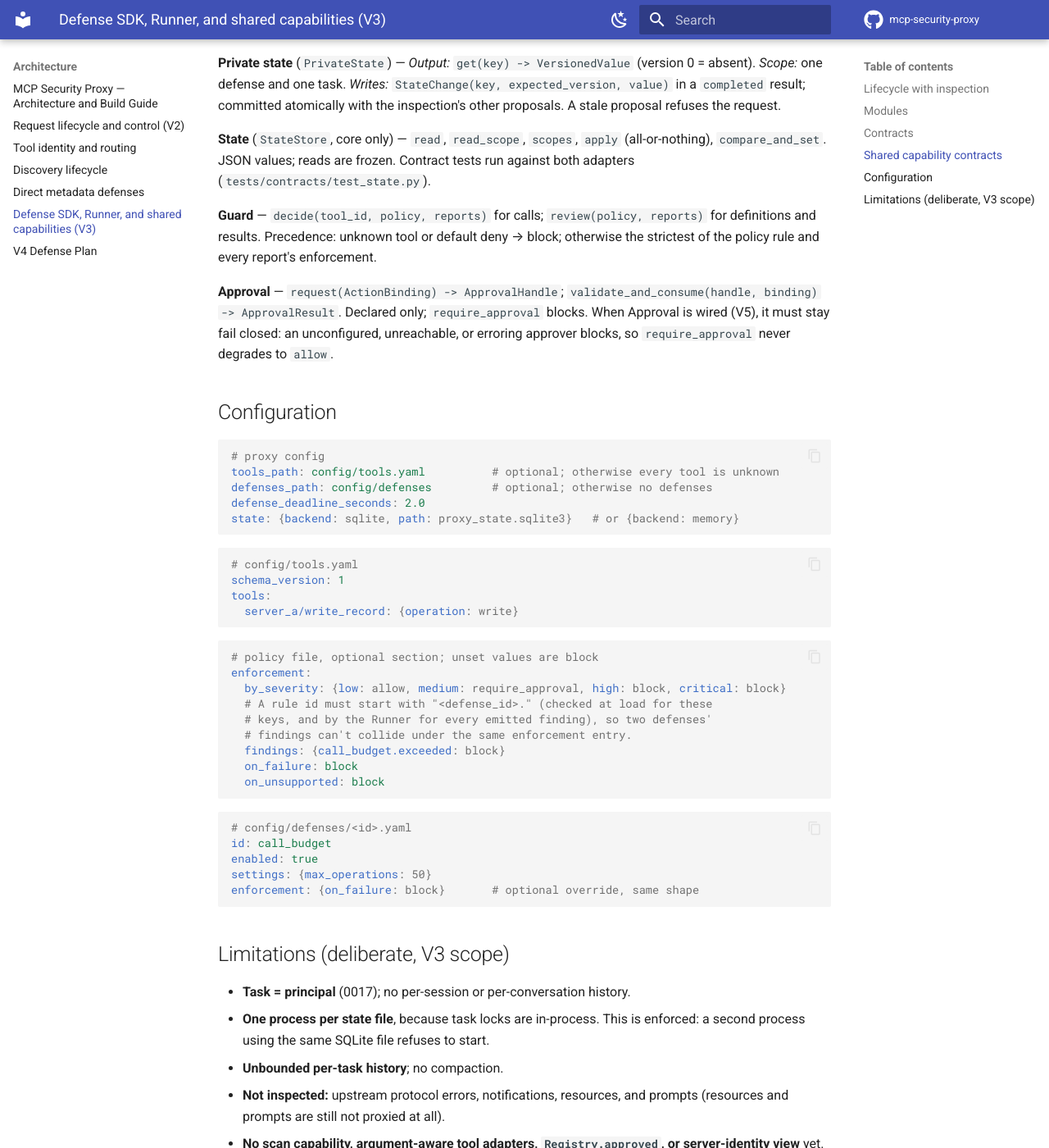
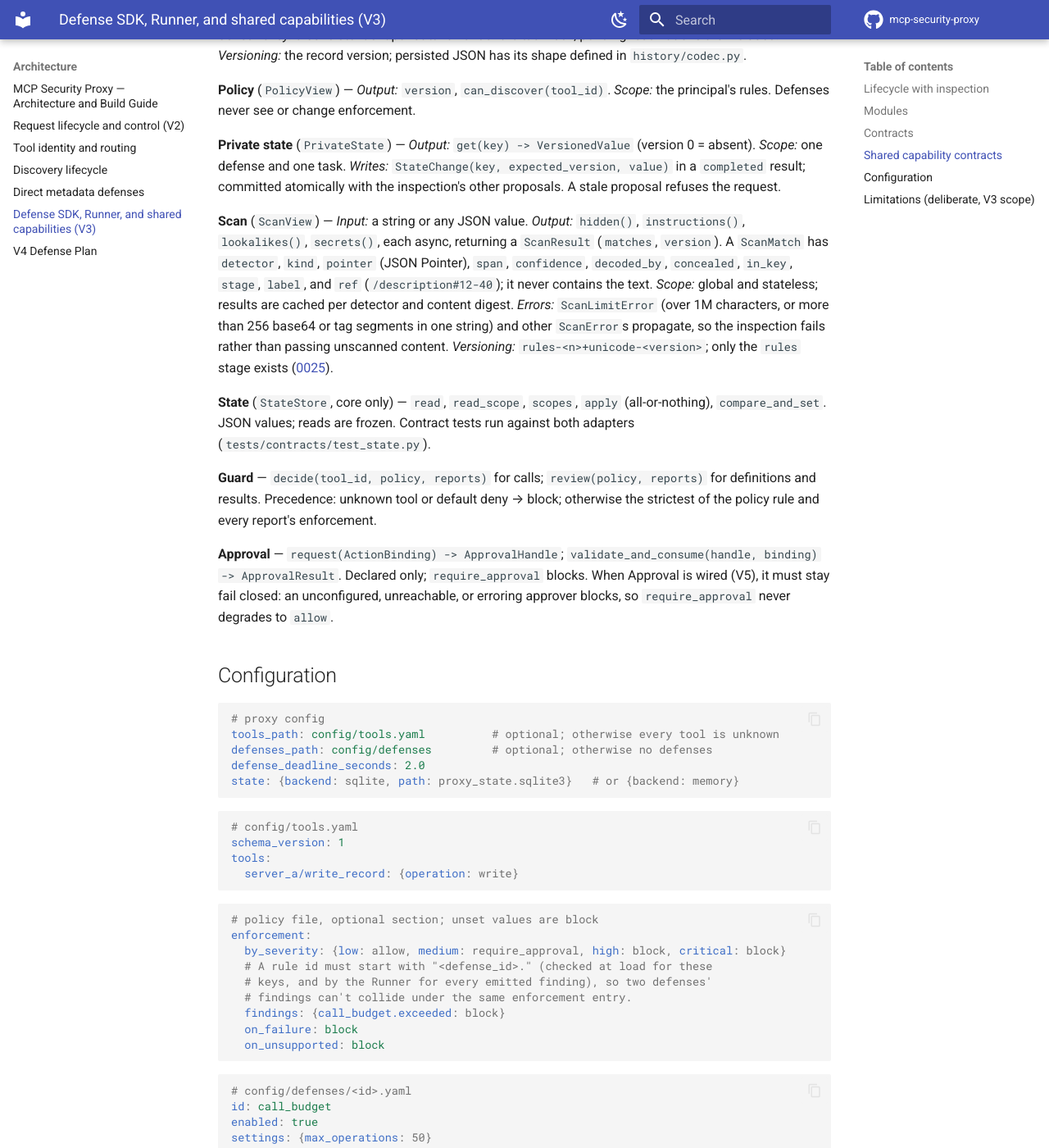
Before and after one commit to taha-kahya/mcp-security-proxy, an MkDocs documentation site: the page built from docs/design/defense-sdk-and-runner.md, in a window 1280 px wide and 1400 px high, scrolled down 2653 px. Shown: the whole window at 82% size. Built offline with MkDocs 1.6.1 and Material for MkDocs 9.7.7, drawn with Linux system fonts in a browser that asks for light colours; comment, search, counter and statistics services are not loaded; some of the changed text lies outside the part shown.

Commit message:
docs: record the Scan contract (ADR 0025) and document ctx.scan
- ADR 0025: why Scan is async and stage-aware, why matches are neutral
  evidence without content, how concealment and context-based severity
  cut false positives, why the Unicode data is vendored, and what a
  future model stage will need.
- SDK design doc: the Scan capability contract, its errors and limits;
  limitations updated now that Scan exists.
- Developer guide and add-defense skill: how to call context.scan, map
  matches to findings, and test with FakeScan.

Co-Authored-By: Claude Opus 5.5 <noreply@anthropic.com>

```diff
--- a/docs/design/defense-sdk-and-runner.md
+++ b/docs/design/defense-sdk-and-runner.md
@@ -1,7 +1,8 @@
 # Defense SDK, Runner, and shared capabilities (V3)
 
 Permanent reference for the contracts defenses are written against and the
-shared capabilities behind them. Promoted from
+shared capabilities behind them. Scan was added in V4 (S2,
+[0025](../decisions/0025-scan-contract-and-rule-stage.md)). Promoted from
 [0017](../decisions/0017-task-boundary-and-state-backends.md),
 [0018](../decisions/0018-enforcement-defaults-and-defense-overrides.md),
 [0019](../decisions/0019-defense-extension-mechanism.md), and
@@ -62,6 +63,7 @@ sequenceDiagram
 | History | `services/history/` | Task-scoped operations and signals, persisted through State. |
 | State | `services/state/` | Scoped versioned records, CAS, atomic `apply`; memory and SQLite. |
 | Policy | `services/policy/` | Adds `enforcement` defaults plus per-defense overrides. |
+| Scan | `services/scan/` | Shared content analysis: rule stage with four detectors, Unicode data, cache. |
 | Approval | `services/approval/` | Interfaces only; not implemented or wired (V5). |
 | Defenses | `defenses/<category>/<name>/` | Manifest, checks, and tests. Imports only the SDK. |
 
@@ -120,6 +123,19 @@ VersionedValue` (version 0 = absent). *Scope:* one defense and one task.
 *Writes:* `StateChange(key, expected_version, value)` in a `completed`
 result; committed atomically with the inspection's other proposals. A stale
 proposal refuses the request.
+
+**Scan** (`ScanView`) — *Input:* a string or any JSON value. *Output:*
+`hidden()`, `instructions()`, `lookalikes()`, `secrets()`, each async,
+returning a `ScanResult` (`matches`, `version`). A `ScanMatch` has
+`detector`, `kind`, `pointer` (JSON Pointer), `span`, `confidence`,
+`decoded_by`, `concealed`, `in_key`, `stage`, `label`, and `ref`
+(`/description#12-40`); it never contains the text. *Scope:* global and
+stateless; results are cached per detector and content digest.
+*Errors:* `ScanLimitError` (over 1M characters, or more than 256 base64
+or tag segments in one string) and other `ScanError`s propagate, so the
+inspection fails rather than passing unscanned content. *Versioning:*
+`rules-<n>+unicode-<version>`; only the `rules` stage exists
+([0025](../decisions/0025-scan-contract-and-rule-stage.md)).
 
 **State** (`StateStore`, core only) — `read`, `read_scope`, `scopes`,
 `apply` (all-or-nothing), `compare_and_set`. JSON values; reads are frozen.
@@ -181,10 +197,13 @@ enforcement: {on_failure: block}       # optional override, same shape
 - **Unbounded per-task history**; no compaction.
 - **Not inspected:** upstream protocol errors, notifications, resources,
   and prompts (resources and prompts are still not proxied at all).
-- **No scan capability, argument-aware tool adapters, `Registry.approved`,
-  or server-identity view** yet. V4 adds them as planned in the
-  [V4 Defense Plan](v4-defense-plan.md)
+- **Scan has only its rule stage** (S2); the local classifier (S4) is
+  planned behind the same methods. **No argument-aware tool adapters,
+  `Registry.approved`, or server-identity view** yet. V4 adds them as
+  planned in the [V4 Defense Plan](v4-defense-plan.md)
   ([0024](../decisions/0024-v4-delivery-by-category-tracks.md)).
+- **Scan runs on the event loop**, so a scan near the 1M-character limit
+  (up to about 0.5 s per detector) delays other requests.
 - **Definitions are still read once at startup**, so temporal defenses have
   nothing to compare against until re-discovery exists.
 - **Deadlines** cannot interrupt a defense that blocks the event loop.
--- a/mkdocs.yml
+++ b/mkdocs.yml
@@ -93,6 +93,7 @@ nav:
       - decisions/0020-inspection-stages-and-delivery-semantics.md
       - decisions/0021-v4-capability-first-delivery.md
       - decisions/0024-v4-delivery-by-category-tracks.md
+      - decisions/0025-scan-contract-and-rule-stage.md
   - Runbooks:
       - runbooks/codex-qwen-smoke-test.md
 
```
Also changed, not shown: other parts of docs/design/defense-sdk-and-runner.md (+3 -2 lines), .claude/skills/add-defense/SKILL.md (+12 -0 lines), docs/decisions/0025-scan-contract-and-rule-stage.md (added, +106 -0 lines), docs/decisions/README.md (+1 -0 lines), docs/guides/adding-a-defense.md (+18 -3 lines).
